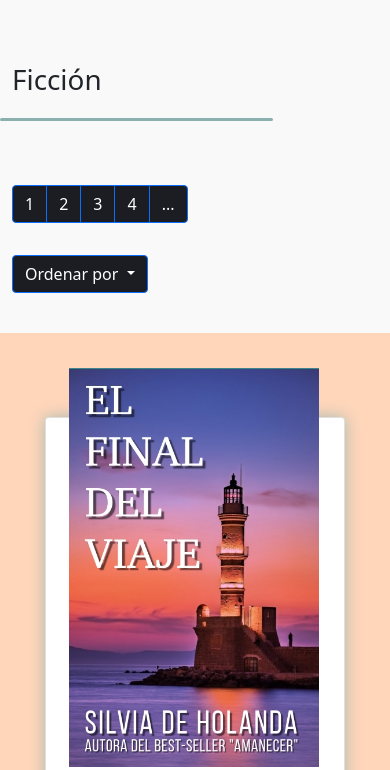
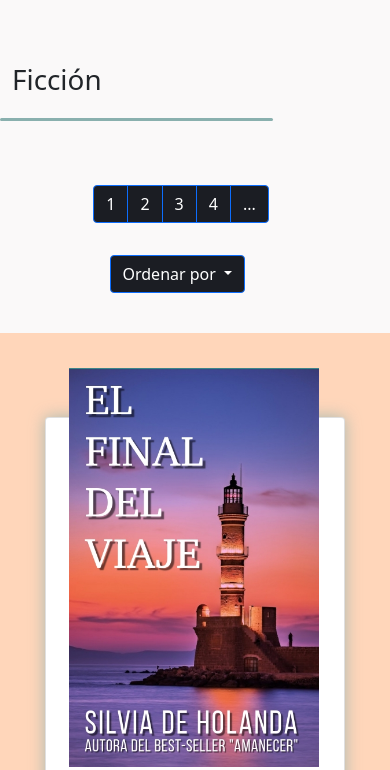
Before and after one commit to Niitram/ebookstore, a website: page pages/ficcion.html in a window 390 px wide. Shown: the part 66-836 px from the top of the page. Drawn offline with nearby package versions, Linux system fonts and the light colour scheme; files that its build step writes are made by us from their sources.

Commit message:
posicionado de botones en section genre selected en todas las html

```diff
--- a/pages/ficcion.html
+++ b/pages/ficcion.html
@@ -82,12 +82,17 @@
             </div>
         </nav>
     </header>
+    <!-- Start Section: genre selected -->
+    <!-- container -->
     <section class="ficcion container">
+        <!-- grid row 1 -->
         <div class="ficcion__titulo row">
             <h1 class="col my-5 position-relative py-4">Ficción<div class="lineaBoton"></div></h1>
         </div>
-        <div class="row d-flex justify-content-sm-around flex-wrap ">
-            <div class="btn-toolbar col-sm-6 my-3 align-self-center" role="toolbar" aria-label="Toolbar with button groups">
+        <!-- Grid row 2 -->
+        <div class="row d-flex justify-content-center justify-content-sm-end flex-wrap ">
+            <!-- Btn toolbar container -->
+            <div class="btn-toolbar col-7 col-md-5  my-3 align-self-center" role="toolbar" aria-label="Toolbar with button groups">
                 <div class="btn-group me-2" role="group" aria-label="First group">
                     <button type="button" class="btn btn-primary bg-raisin-black">1</button>
                     <button type="button" class="btn btn-primary bg-raisin-black">2</button>
@@ -96,11 +101,13 @@
                     <button type="button" class="btn btn-primary bg-raisin-black">...</button>
                 </div>
             </div>
-            <div class="btn-group col-sm-2 my-3 d-inline-block" role="group">
+            <!-- Btn order container top -->
+            <div class="btn-group col-6 col-md-3  my-3 d-inline-block" role="group">
                 <button id="btnGroupDrop1" type="button" class="btn btn-primary bg-raisin-black dropdown-toggle"
                     data-bs-toggle="dropdown" aria-expanded="false">
                     Ordenar por
                 </button>
+                <!-- list drop-down -->
                 <ul class="dropdown-menu" aria-labelledby="btnGroupDrop1">
                     <li><a class="dropdown-item" href="#">Mayor precio</a></li>
                     <li><a class="dropdown-item" href="#">Menor precio</a></li>
@@ -109,9 +116,11 @@
                 </ul>
             </div>
         </div>
+        <!-- Grid row 3 -->
+        <!-- Grid Cards -->
         <div class="row">
             <div class="bg-apricot mt-4 col-12 py-4 d-flex flex-wrap justify-content-center gap-4">
-                <!-- EMPIEZAN LAS CARDS -->
+                <!-- Card 1 -->
                 <div class="card">
                     <div class="card__img">
                         <img src="../img/portada-de-libro-kindle-novela-histórica.jpg" alt="">
@@ -140,6 +149,7 @@
                         </a>
                     </div>
                 </div>
+                <!-- Card 2 -->
                 <div class="card">
                     <div class="card__img">
                         <img src="../img/ficcion/El-Último-Deseo-Geralt-De-Rivia-1-Sapkowski-Andrzej.webp" alt="">
@@ -168,6 +178,7 @@
                         </a>
                     </div>
                 </div>
+                <!-- Card 3 -->
                 <div class="card">
                     <div class="card__img">
                         <img src="../img/ficcion/Un-mundo-invertido-christopher-priest.jpg" alt="">
@@ -196,6 +207,7 @@
                         </a>
                     </div>
                 </div>
+                <!-- Card 4 -->
                 <div class="card">
                     <div class="card__img">
                         <img src="../img/ficcion/The-Arrivals.jpg" alt="">
@@ -224,6 +236,7 @@
                         </a>
                     </div>
                 </div>
+                <!-- Card 5 -->
                 <div class="card">
                     <div class="card__img">
                         <img src="../img/ficcion/El-Último-Mago-Lisa-Maxwell.webp" alt="">
@@ -252,6 +265,7 @@
                         </a>
                     </div>
                 </div>
+                <!-- Card 6 -->
                 <div class="card">
                     <div class="card__img">
                         <img src="../img/ficcion/El-Último-Deseo-Geralt-De-Rivia-1-Sapkowski-Andrzej.webp" alt="">
@@ -280,6 +294,7 @@
                         </a>
                     </div>
                 </div>
+                <!-- Card 7 -->
                 <div class="card">
                     <div class="card__img">
                         <img src="../img/ficcion/Libro-La-Torre-De-La-Golondrina-Saga-De-Geralt-De-Rivia.webp" alt="">
@@ -308,6 +323,7 @@
                         </a>
                     </div>
                 </div>
+                <!-- Card 8 -->
                 <div class="card">
                     <div class="card__img">
                         <img src="../img/portada-de-libro-kindle-novela-histórica.jpg" alt="">
@@ -338,8 +354,11 @@
                 </div>
             </div>
         </div>
+        <!-- End grid Cards -->
+        <!-- Grid row 4 -->
         <div class="row d-flex justify-content-center">
-            <div class="btn-toolbar col-2 my-3" role="toolbar" aria-label="Toolbar with button groups">
+            <!-- Btn order container bottom -->
+            <div class="btn-toolbar col-6 col-sm-2 my-3" role="toolbar" aria-label="Toolbar with button groups">
                 <div class="btn-group me-2" role="group" aria-label="First group">
                     <button type="button" class="btn btn-primary bg-raisin-black">1</button>
                     <button type="button" class="btn btn-primary bg-raisin-black">2</button>
@@ -350,6 +369,7 @@
             </div>
         </div>
     </section>
+    <!-- End Section: genre selected -->
     <!-- Footer -->
     <footer class="bg-yellow-crayola text-center text-black">
         <!-- Grid container -->
```
Also changed, not shown: pages/crimen_y_misterio.html (+24 -4 lines), pages/religion_y_motivacion_personal.html (+13 -12 lines), pages/romance.html (+24 -4 lines), pages/terror.html (+22 -4 lines).
